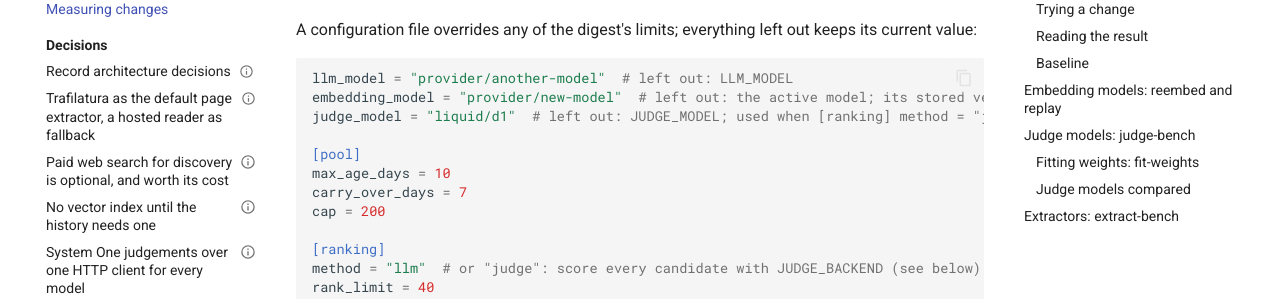
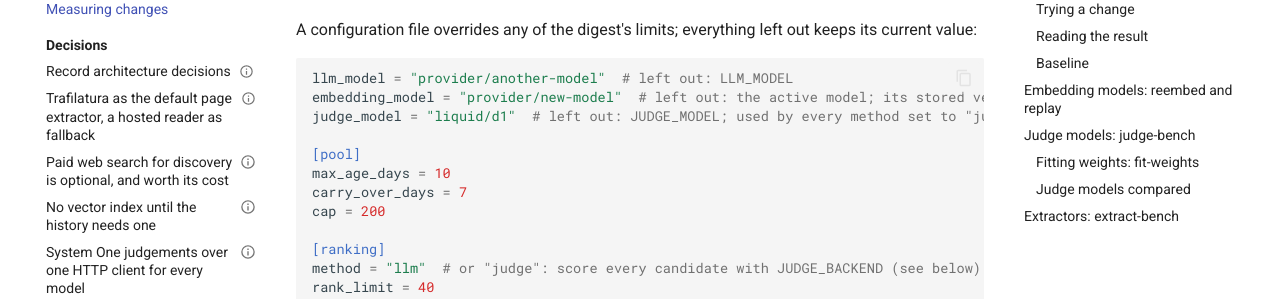
Before and after one commit to tkabala/brzask, an MkDocs documentation site: the page built from docs/measuring.md, in a window 1280 px wide and 900 px high, scrolled down 1036 px. Shown: the part 153-452 px from the top of the window. Built offline with MkDocs 1.6.1 and Material for MkDocs 9.7.7, drawn with Linux system fonts in a browser that asks for light colours; comment, search, counter and statistics services are not loaded.

Commit message:
docs(measuring): judge_model applies to every method set to judge
Co-Authored-By: Claude Opus 5.5 <noreply@anthropic.com>

````diff
--- a/docs/measuring.md
+++ b/docs/measuring.md
@@ -40,7 +40,7 @@ A configuration file overrides any of the digest's limits; everything left out k
 ```toml
 llm_model = "provider/another-model"  # left out: LLM_MODEL
 embedding_model = "provider/new-model"  # left out: the active model; its stored vectors are used
-judge_model = "liquid/d1"  # left out: JUDGE_MODEL; used when [ranking] method = "judge"
+judge_model = "liquid/d1"  # left out: JUDGE_MODEL; used by every method set to "judge"
 
 [pool]
 max_age_days = 10
````
